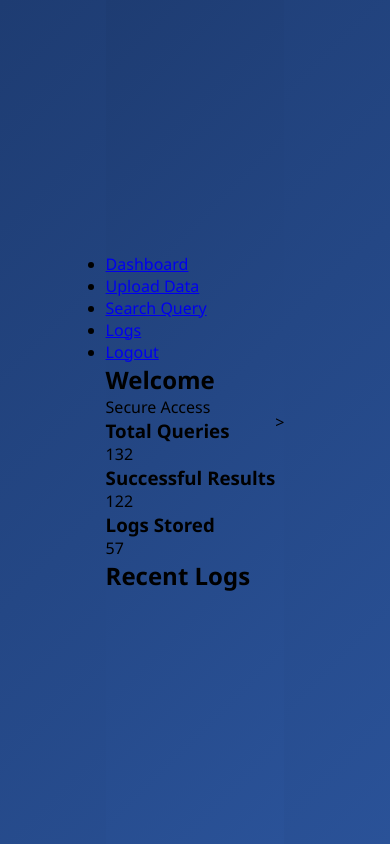
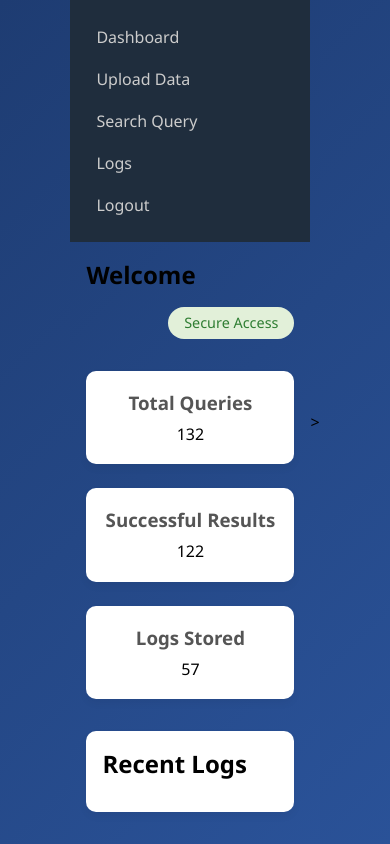
Before and after one commit to Supriyasharma12/EPLQ-Privacy-Preserving-Project, a plain HTML site: page user-dashboard.html in a window 390 px wide. Drawn offline with Linux system fonts and the light colour scheme.

Commit message:
completed basic design of user dashboard pagea'

```diff
--- a/style.css
+++ b/style.css
@@ -1,6 +1,3 @@
-/* EQLP login page css */
-
-/* Reset */
 * {
   margin: 0;
   padding: 0;
@@ -12,9 +9,13 @@ body, html {
   font-family: 'Segoe UI', Tahoma, Geneva, Verdana, sans-serif;
   background: linear-gradient(135deg, #1e3c72, #2a5298);
   display: flex;
+  background-color: var(--bg);
+      color: var(--text);
   align-items: center;
   justify-content: center;
 }
+
+/* EQLP login page css */
 
 /* Section styling */
 .EPLQ-login-page {
@@ -130,3 +131,146 @@ input:focus {
 
 
 /* Dashboard page css */
+
+.EPLQ-dashboard-page{
+  display: flex;
+  height: 100vh;
+}
+
+.nav-bar {
+  width: 250px;
+  background: #1f2d3d;
+  color: #fff;
+  padding: 1rem;
+}
+
+.logo {
+  font-size: 1.8rem;
+  text-align: center;
+  margin-bottom: 2rem;
+}
+
+.nav-bar ul {
+  list-style: none;
+  padding: 0;
+}
+
+.nav-bar li a {
+  color: #ccc;
+  display: block;
+  padding: 10px;
+  text-decoration: none;
+  border-radius: 6px;
+  transition: 0.3s;
+}
+
+.nav-bar li a:hover {
+  background: #34495e;
+  color: #fff;
+}
+
+.main {
+  flex: 1;
+  padding: 1.5rem;
+  overflow-y: auto;
+}
+
+.heading {
+  display: flex;
+  justify-content: space-between;
+  align-items: center;
+  margin-bottom: 2rem;
+}
+
+.user-badge {
+  background: #e2f0d9;
+  color: #2e7d32;
+  padding: 0.4rem 1rem;
+  border-radius: 20px;
+  font-size: 0.9rem;
+}
+
+.dashboard {
+  display: flex;
+  gap: 1.5rem;
+  margin-bottom: 2rem;
+}
+
+.card {
+  background: #ffffff;
+  padding: 1.2rem;
+  flex: 1;
+  border-radius: 10px;
+  box-shadow: 0 4px 8px rgba(0,0,0,0.05);
+  text-align: center;
+}
+
+.card h3 {
+  margin-bottom: 0.5rem;
+  color: #555;
+}
+
+.recent-activity {
+  background: #ffffff;
+  padding: 1rem;
+  border-radius: 10px;
+  box-shadow: 0 4px 8px rgba(0,0,0,0.05);
+}
+
+.recent-activity h2 {
+  margin-bottom: 1rem;
+}
+
+#log-list {
+  list-style: none;
+}
+
+#log-list li {
+  padding: 0.8rem 0;
+  border-bottom: 1px solid #eee;
+  font-size: 0.95rem;
+}
+
+@media (max-width: 1024px) {
+  .dashboard {
+    flex-direction: column;
+  }
+
+  .nav-bar {
+    width: 200px;
+  }
+}
+
+@media (max-width: 768px) {
+  .EPLQ-dashboard-page {
+    flex-direction: column;
+  }
+
+  .nav-bar {
+    width: 100%;
+    flex-direction: row;
+    justify-content: space-around;
+    padding: 1rem;
+  }
+
+  .nav-content ul {
+    flex-direction: row;
+    flex-wrap: wrap;
+    justify-content: center;
+    gap: 0.5rem;
+  }
+
+  .main {
+    padding: 1rem;
+  }
+
+  .heading {
+    flex-direction: column;
+    align-items: flex-start;
+    gap: 1rem;
+  }
+
+  .user-badge {
+    align-self: flex-end;
+  }
+}
```
